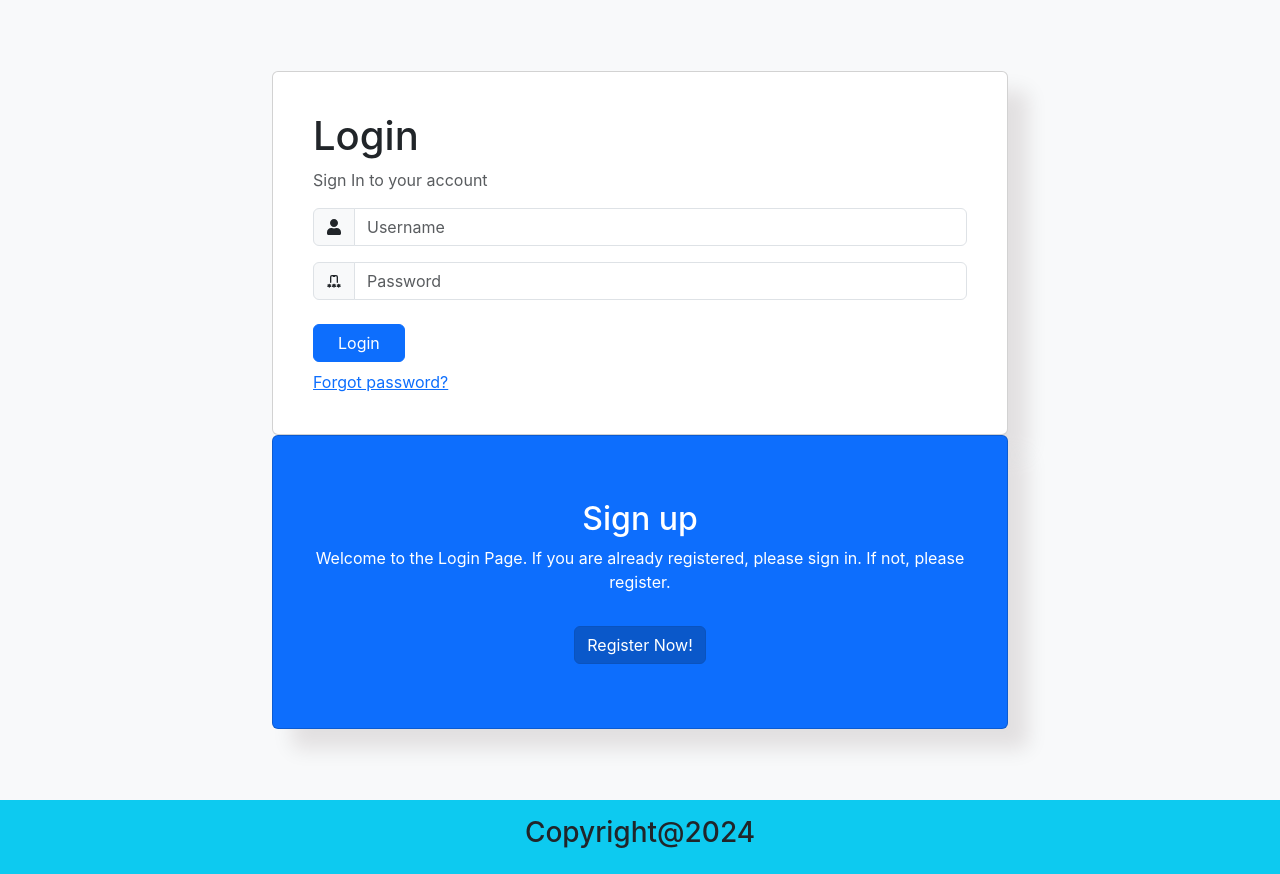
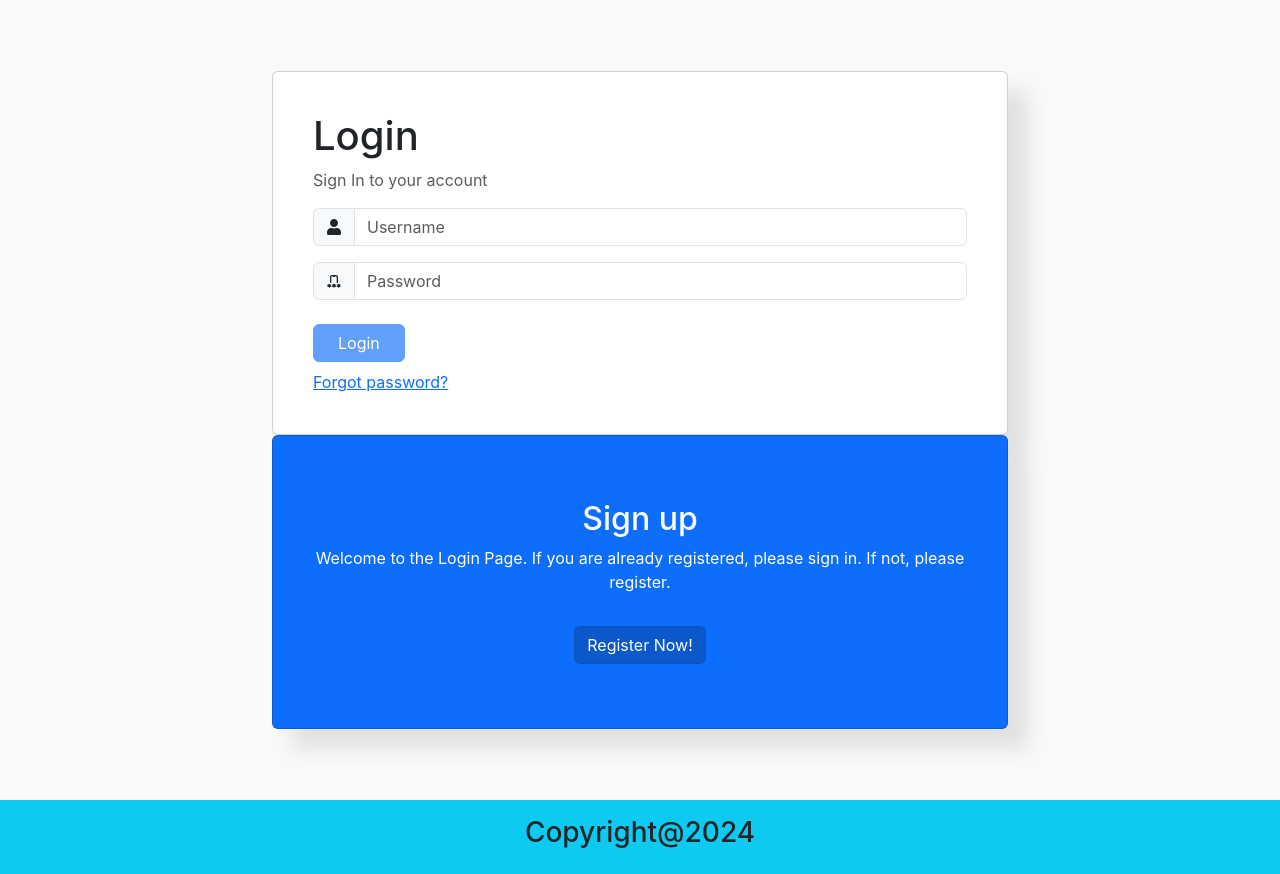
Before and after one commit to 20balamurugan/ReactProblem, a React (Create React App) app in the folder project1/: page / in a window 1280 px wide. Built offline with nearby package versions, Linux system fonts and the light colour scheme; no server answers.

Commit message:
Bala sets

```diff
--- a/project1/src/NewCompounent/ReactLogin.js
+++ b/project1/src/NewCompounent/ReactLogin.js
@@ -23,6 +23,7 @@ const ReactLogin = () => {
   });
   const [error, setError] = useState('');
   const [api, setApi] = useState([]);
+  const [isButton, setIsButton] = useState(false)
 
   useEffect(() => {
     axios.get('http://localhost:3000/posts')
@@ -40,6 +41,12 @@ const ReactLogin = () => {
       ...prevData,
       [name]: value
     }));
+    if(value.trim() !== ''){
+      setIsButton(true)
+    }
+    else{
+      setIsButton(false)
+    }
   };
 
   const handleLogin = (e) => {
@@ -85,7 +92,7 @@ const ReactLogin = () => {
                       onChange={handleInputValue}
                     />
                   </CInputGroup>
-                  <CButton color="primary" onClick={handleLogin} className="px-4">
+                  <CButton color="primary" onClick={handleLogin} disabled={!isButton} className="px-4">
                     Login
                   </CButton>
                   <Link to="/forgot-password" className="text-right mt-2 d-block">
```
